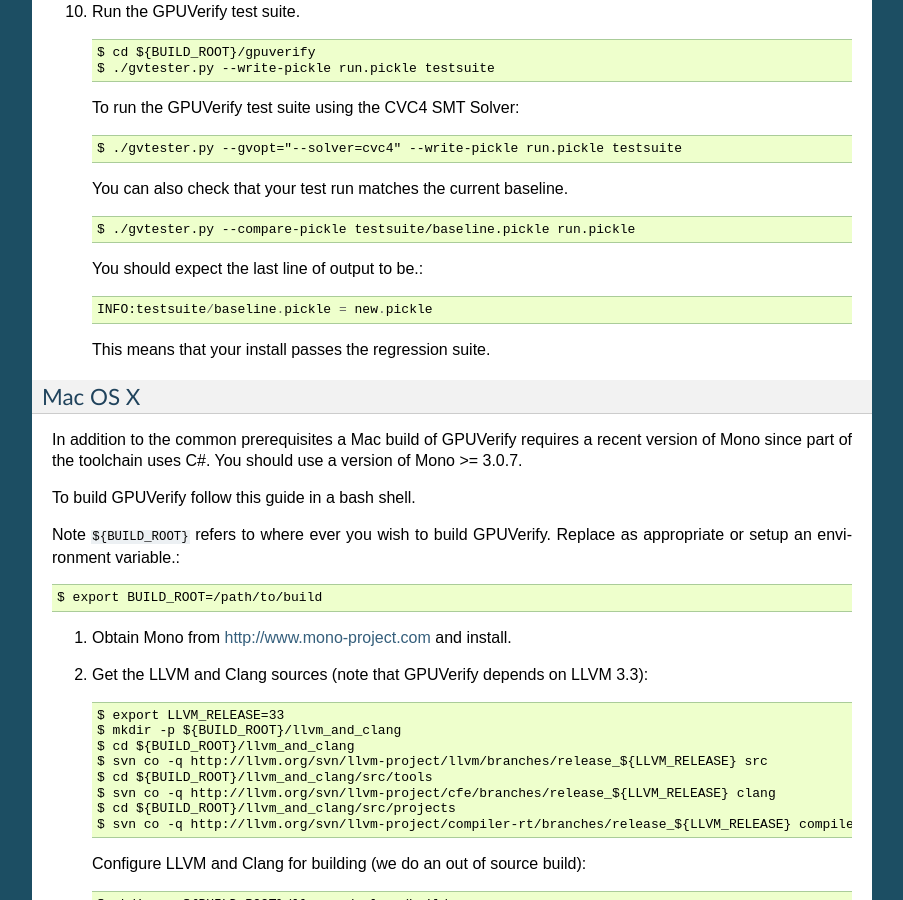
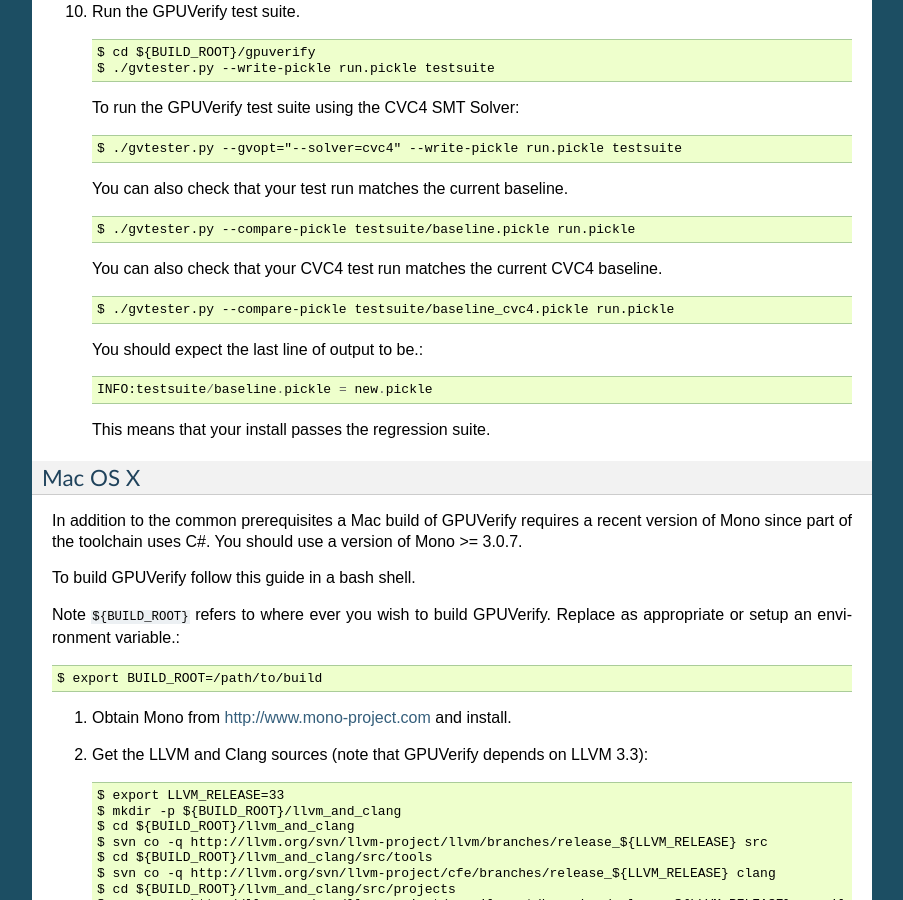
Before and after one commit to mc-imperial/gpuverify, a Sphinx documentation site: the page built from Documentation/developer_guide.rst, in a window 1280 px wide and 900 px high, scrolled down 3611 px. Shown: the whole window, without its empty margins (198-1101 px from the left). Built offline with Sphinx 7.4.7, drawn with Linux system fonts in a browser that asks for light colours; formulas are drawn with MathJax 3; some of the changed text lies outside the part shown.

Commit message:
added a baseline for CVC4 and updated the documentation to reflect this

```diff
--- a/Documentation/developer_guide.rst
+++ b/Documentation/developer_guide.rst
@@ -228,6 +228,11 @@
 
      $ ./gvtester.py --compare-pickle testsuite/baseline.pickle run.pickle
 
+   You can also check that your CVC4 test run matches the current CVC4 baseline.
+   ::
+
+     $ ./gvtester.py --compare-pickle testsuite/baseline_cvc4.pickle run.pickle
+
    You should expect the last line of output to be.::
 
      INFO:testsuite/baseline.pickle = new.pickle
@@ -422,6 +427,11 @@
 
      $ ./gvtester.py --compare-pickle testsuite/baseline.pickle run.pickle
 
+   You can also check that your CVC4 test run matches the current CVC4 baseline.
+   ::
+
+     $ ./gvtester.py --compare-pickle testsuite/baseline_cvc4.pickle run.pickle
+
    You should expect the last line of output to be.::
 
      INFO:testsuite/baseline.pickle = new.pickle
@@ -604,6 +614,11 @@
    ::
 
      $ .\gvtester.py --compare-pickle testsuite\baseline.pickle run.pickle
+
+   You can also check that your CVC4 test run matches the current CVC4 baseline.
+   ::
+
+     $ .\gvtester.py --compare-pickle testsuite\baseline_cvc4.pickle run.pickle
 
    You should expect the last line of output to be.::
 
```
Also changed, not shown: 1 other file.
